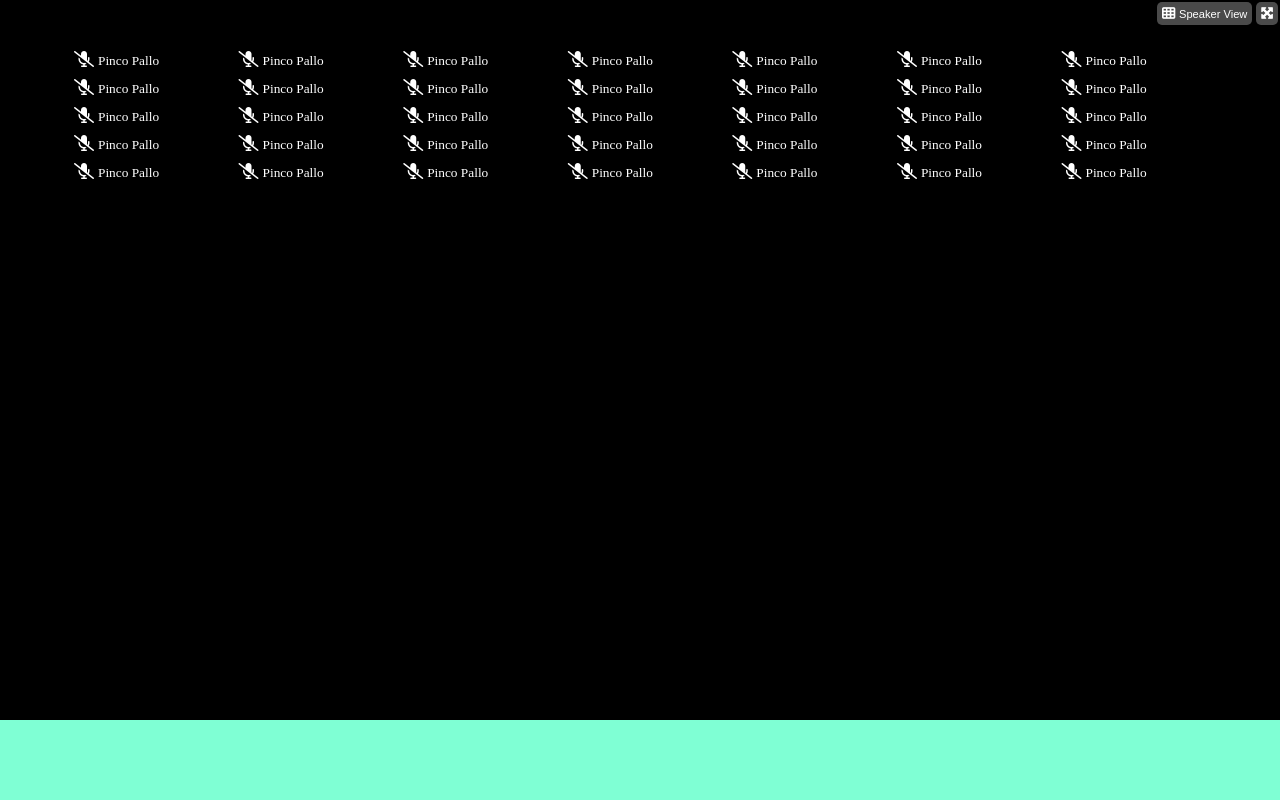
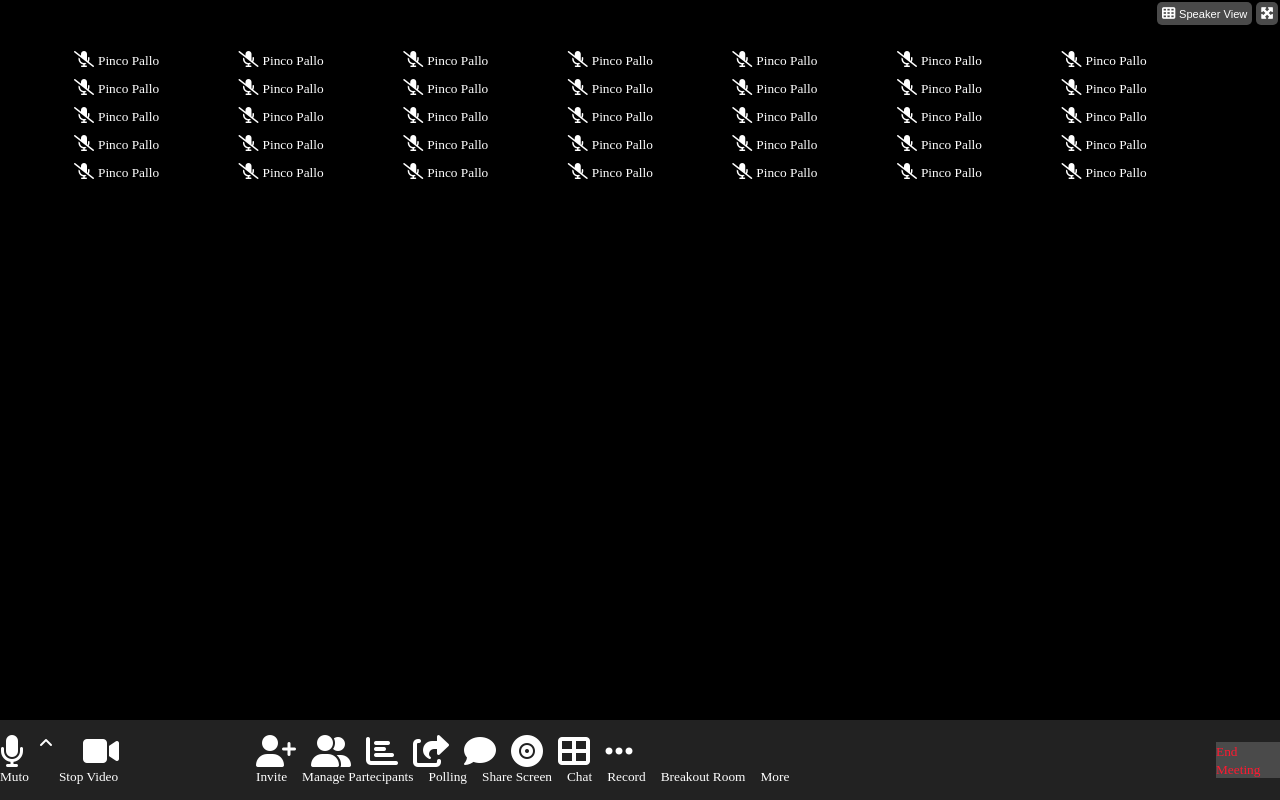
Before and after one commit to Angelo31294/html-css-zoom, a plain HTML site: page index.html in a window 1280 px wide. Drawn offline with Linux system fonts and the light colour scheme.

Commit message:
Agg. Footer

```diff
--- a/css/style.css
+++ b/css/style.css
@@ -14,6 +14,13 @@ body{
 
 .row{
     display: flex;
+}
+.list-inline{
+    display: flex;
+    list-style: none;
+}
+.list-inline li:not(:last-child){
+    margin-right: 15px;
 }
 
 
@@ -67,5 +74,23 @@ main{
 
 footer{
     height: 80px;
-    background-color: aquamarine;
+    background-color: #222222;
+    color: white;
 }
+
+footer .row{
+    height: 100%;
+    align-items: center;
+}
+.col-left{
+    width: 20%;
+}
+.col-center{
+    width: 75%;
+    text-align: center;
+}
+.col-right{
+    width: 5%;
+    background-color: #4a4a4a;
+    color: #ff1930;
+}
--- a/index.html
+++ b/index.html
@@ -300,6 +300,55 @@
             <!-- /Fila 5 -->
 
         </main>
-    <footer></footer>
+        <footer>
+            <div class="row">
+                <!-- Attivazione Audio/Video -->
+                <div class="col-left">
+                    <ul class="list-inline">
+                        <li><i class="fas fa-microphone fa-2x"></i></li>
+                        <li><i class="fas fa-angle-up"></i></li>
+                        <li><li><i class="fas fa-video fa-2x"></i></li>
+                    </ul>
+                    <ul class="list-inline">
+                        <li><small>Muto</small></li>
+                        <li></li>
+                        <li><small>Stop Video</small></li>
+                    </ul>
+                </div>
+
+                <!-- /Attivazione Audio/Video -->
+
+                <!-- Nav. Generale -->
+                <div class="col-center">
+                    <ul class="list-inline">
+                        <li><i class="fas fa-user-plus fa-2x"></i></li>
+                        <li><i class="fas fa-user-friends fa-2x"></i></li>
+                        <li><i class="fas fa-chart-bar fa-2x"></i></li>
+                        <li><i class="fas fa-share-square fa-2x"></i></li>
+                        <li><i class="fas fa-comment fa-2x"></i></li>
+                        <li><i class="fas fa-record-vinyl fa-2x"></i></li>
+                        <li><i class="fas fa-th-large fa-2x"></i></li>
+                        <li><i class="fas fa-ellipsis-h fa-2x"></i></li>
+                    </ul>
+                    <ul class="list-inline">
+                        <li><small>Invite</small></li>
+                        <li><small>Manage Partecipants</small></li>
+                        <li><small>Polling</small></li>
+                        <li><small>Share Screen</small></li>
+                        <li><small>Chat</small></li>
+                        <li><small>Record</small></li>
+                        <li><small>Breakout Room</small></li>
+                        <li><small>More</small></li>
+                    </ul>
+                </div>
+                <!-- /Nav. Generale -->
+
+                <!-- Fine Meeting -->
+                <div class="col-right">
+                    <small>End Meeting</small>
+                </div>
+                <!-- /Fine Meeting -->
+            </div>
+        </footer>
     </body>
 </html>
```
Lines whose indentation alone changed are shown as unchanged.
